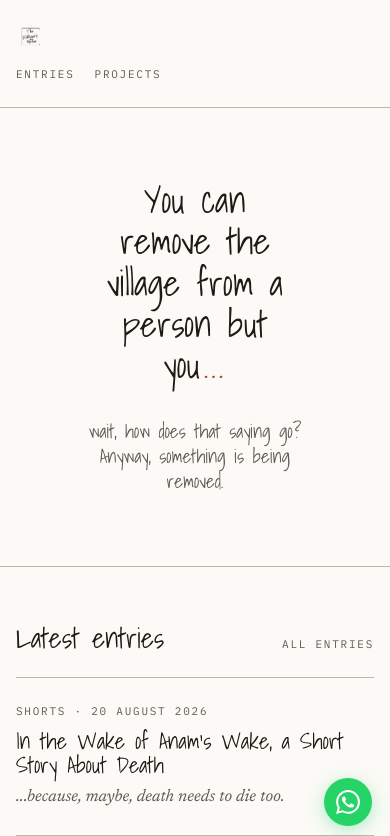
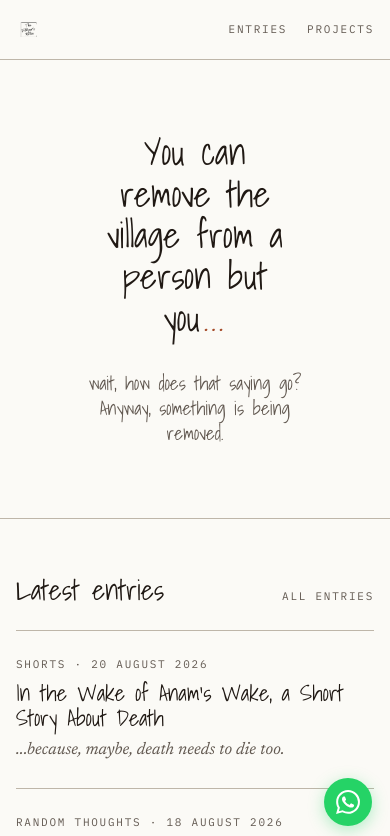
Before and after one commit to IanOchiengAI/the-villagers-notes, a website built with Vite: page index.html in a window 390 px wide. Shown: the top 836 px of the page. Built offline with nearby package versions, Linux system fonts and the light colour scheme; files whose address does not match are found by name.

Commit message:
style: align ENTRIES and PROJECTS to the far right on mobile header

```diff
--- a/src/index.css
+++ b/src/index.css
@@ -1164,17 +1164,24 @@ p { max-width: 65ch; }
     box-sizing: border-box;
   }
 
-  /* Navigation: clean minimal text links stacked on mobile */
+  /* Navigation: keep logo on the left, ENTRIES and PROJECTS on the far right */
   .nav__inner {
-    flex-direction: column;
-    align-items: flex-start;
-    gap: 0.35rem;
-    padding: 1.1rem 0;
+    flex-direction: row;
+    align-items: center;
+    justify-content: space-between;
+    gap: 1rem;
+    padding: 0.85rem 0;
   }
-  .nav__logo {
-    font-size: 1.65rem;
+  .nav__logo img {
+    height: 32px !important;
   }
-  .nav__links { display: flex; gap: 1.25rem; align-items: baseline; padding: 0; margin: 0; }
+  .nav__links {
+    display: flex;
+    gap: 1.25rem;
+    align-items: baseline;
+    padding: 0;
+    margin: 0;
+  }
   .nav__hamburger { display: none !important; }
   .nav__mobile { display: none !important; }
 
```
